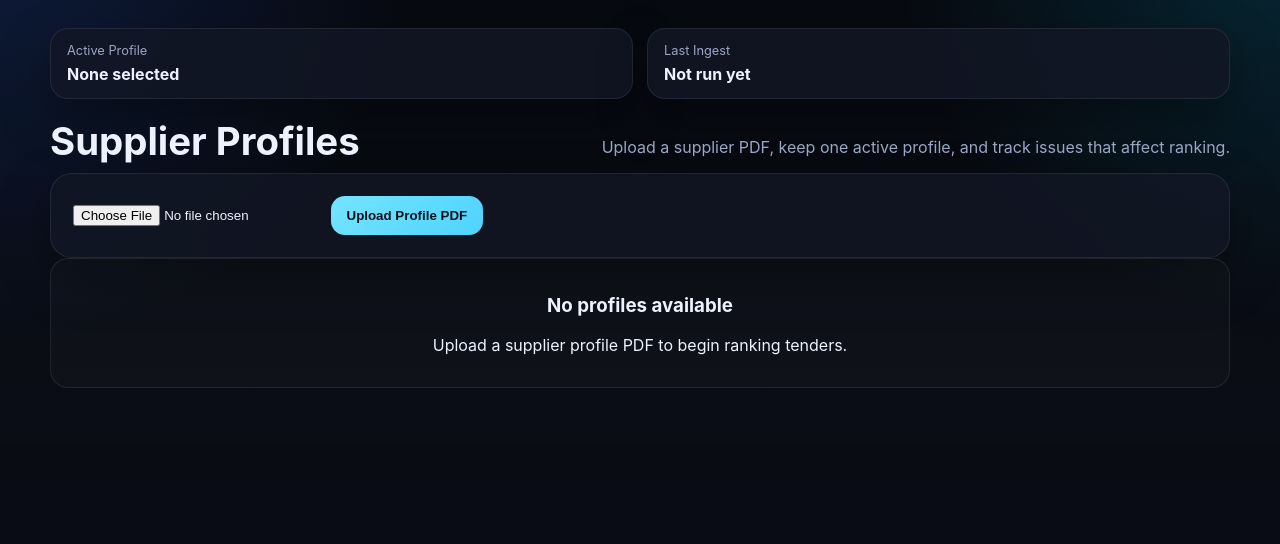
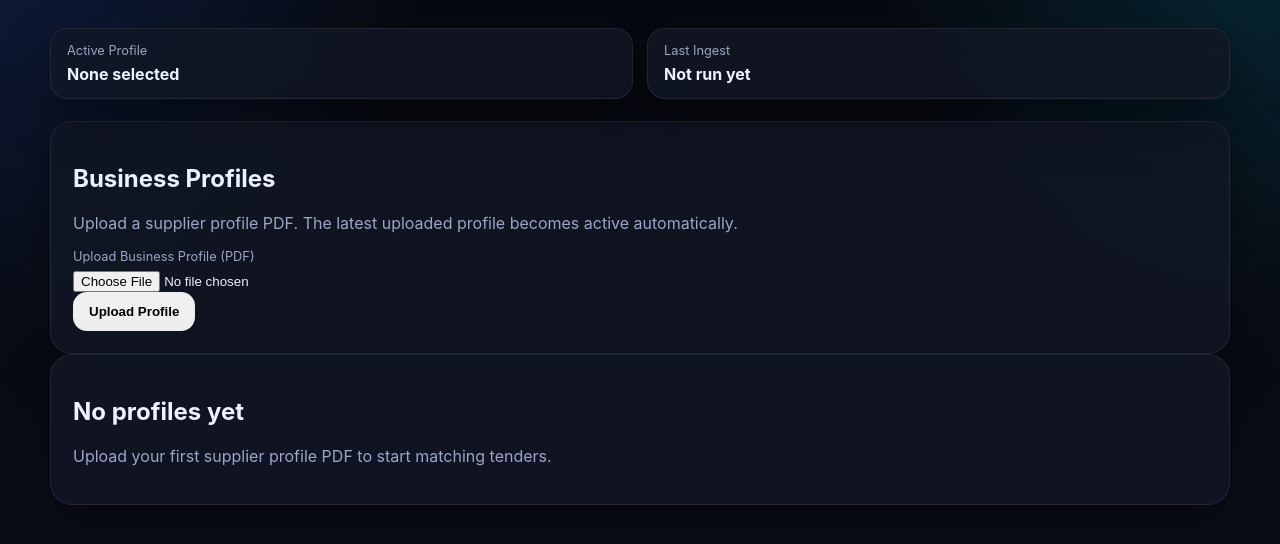
Before and after one commit to veza-sawbn/tenderai-kitchen, a Flask app: page /profiles in a window 1280 px wide. Shown: the part 73-617 px from the top of the page. Run offline with Flask 3, Linux system fonts and the light colour scheme; data that the repository does not hold is empty; some libraries are stand-ins or nearby versions.

Commit message:
Revamp supplier profile upload and display section

```diff
--- a/templates/profiles.html
+++ b/templates/profiles.html
@@ -1,77 +1,111 @@
 {% extends "base.html" %}
 
 {% block content %}
-<section class="section-head">
-    <h1>Supplier Profiles</h1>
-    <p class="muted">Upload a supplier PDF, keep one active profile, and track issues that affect ranking.</p>
-</section>
+<section class="glass-card">
+    <div class="section-header">
+        <div>
+            <h1>Business Profiles</h1>
+            <p class="muted">Upload a supplier profile PDF. The latest uploaded profile becomes active automatically.</p>
+        </div>
+    </div>
 
-<section class="glass-card">
-    <form action="{{ url_for('upload_profile') }}" method="post" enctype="multipart/form-data" class="inline-form" data-loading="true">
-        <input type="file" name="profile_pdf" accept=".pdf" required>
-        <button class="btn btn-primary" type="submit">Upload Profile PDF</button>
+    <form method="post" action="{{ url_for('upload_profile') }}" enctype="multipart/form-data" class="upload-form">
+        <div>
+            <label>Upload Business Profile (PDF)</label>
+            <input type="file" name="profile_pdf" accept=".pdf,application/pdf" required>
+        </div>
+        <div class="filter-actions">
+            <button type="submit" class="btn">Upload Profile</button>
+        </div>
     </form>
 </section>
 
-<div class="stack-list">
+<section class="stack-list">
+    {% if profiles %}
         {% for profile in profiles %}
-        <section class="glass-card">
-            <div class="profile-head">
+            <article class="glass-card">
+                <div class="card-row between">
                     <div>
-                    <h3>{{ profile.company_name or profile.name }}</h3>
-                    <div class="card-meta">
-                        <span>{{ profile.industry or "Industry not set" }}</span>
-                        <span>{{ profile.original_filename or "No filename" }}</span>
+                        <h2>
+                            {{ profile.company_name or profile.name or "Unnamed Profile" }}
                             {% if profile.is_active %}
-                            <span class="pill pill-active">Active</span>
+                                <span class="glow-chip">Active</span>
+                            {% endif %}
+                        </h2>
+                        <p class="muted">{{ profile.original_filename or "Uploaded profile" }}</p>
+                    </div>
+
+                    <div class="detail-actions">
+                        {% if not profile.is_active %}
+                            <form method="post" action="{{ url_for('activate_profile', profile_id=profile.id) }}">
+                                <button type="submit" class="btn">Make Active</button>
+                            </form>
                         {% endif %}
                     </div>
-                </div>
-                {% if not profile.is_active %}
-                    <form action="{{ url_for('activate_profile', profile_id=profile.id) }}" method="post">
-                        <button class="btn btn-secondary" type="submit">Set Active</button>
-                    </form>
-                {% endif %}
                 </div>
 
                 <div class="detail-grid">
                     <div>
+                        <label>Industry</label>
+                        <p>{{ profile.industry or "n/a" }}</p>
+                    </div>
+                    <div>
                         <label>Capabilities</label>
-                    <p>{{ profile.capabilities_text or "Not parsed" }}</p>
+                        <p>{{ profile.capabilities_text or "n/a" }}</p>
                     </div>
                     <div>
                         <label>Locations</label>
-                    <p>{{ profile.locations_text or "Not parsed" }}</p>
+                        <p>{{ profile.locations_text or "n/a" }}</p>
+                    </div>
+                    <div>
+                        <label>Updated</label>
+                        <p>{{ profile.updated_at or "n/a" }}</p>
                     </div>
                 </div>
 
-            <h4>Profile Issues</h4>
-            <div class="stack-list">
+                {% if profile.parsed_json %}
+                    <div class="detail-list">
+                        <label>Parse summary</label>
+                        <p>
+                            Parse mode:
+                            <strong>{{ profile.parsed_json.get('_parse_mode', 'unknown') }}</strong>
+                        </p>
+                    </div>
+                {% endif %}
+
+                {% if profile.issues %}
+                    <div class="detail-list">
+                        <label>Profile issues</label>
+                        <ul>
                             {% for issue in profile.issues %}
-                    <div class="issue-card">
-                        <div>
+                                <li>
                                     <strong>{{ issue.title }}</strong>
-                            <p class="muted">{{ issue.detail }}</p>
-                            <small>Status: {{ issue.status }} · Penalty: {{ issue.penalty_weight }}</small>
-                        </div>
-                        <form action="{{ url_for('update_issue_status', issue_id=issue.id) }}" method="post" class="inline-form">
-                            <select name="status">
-                                <option value="pending" {% if issue.status == 'pending' %}selected{% endif %}>Pending</option>
-                                <option value="fixed" {% if issue.status == 'fixed' %}selected{% endif %}>Fixed</option>
-                            </select>
-                            <button class="btn btn-secondary" type="submit">Save</button>
+                                    {% if issue.detail %} — {{ issue.detail }}{% endif %}
+                                    <em>({{ issue.status }})</em>
+
+                                    <form method="post" action="{{ url_for('update_issue_status', issue_id=issue.id) }}" style="display:inline; margin-left: 0.5rem;">
+                                        <input type="hidden" name="status" value="{% if issue.status == 'fixed' %}pending{% else %}fixed{% endif %}">
+                                        <button type="submit" class="btn btn-secondary">
+                                            Mark {% if issue.status == 'fixed' %}Pending{% else %}Fixed{% endif %}
+                                        </button>
                                     </form>
+                                </li>
+                            {% endfor %}
+                        </ul>
                     </div>
                 {% else %}
-                    <p class="muted">No issues recorded.</p>
+                    <div class="detail-list">
+                        <label>Profile issues</label>
+                        <p class="muted">No issues detected.</p>
+                    </div>
+                {% endif %}
+            </article>
         {% endfor %}
-            </div>
+    {% else %}
+        <section class="glass-card">
+            <h2>No profiles yet</h2>
+            <p class="muted">Upload your first supplier profile PDF to start matching tenders.</p>
         </section>
-    {% else %}
-        <div class="empty-state">
-            <h3>No profiles available</h3>
-            <p>Upload a supplier profile PDF to begin ranking tenders.</p>
-        </div>
-    {% endfor %}
-</div>
+    {% endif %}
+</section>
 {% endblock %}
```
Lines whose indentation alone changed are shown as unchanged.
